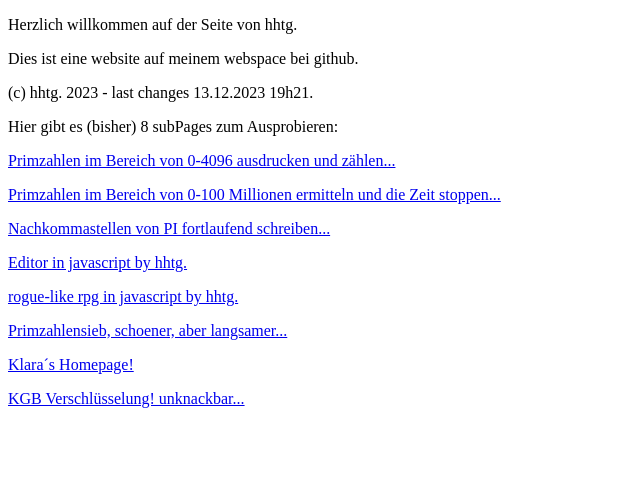
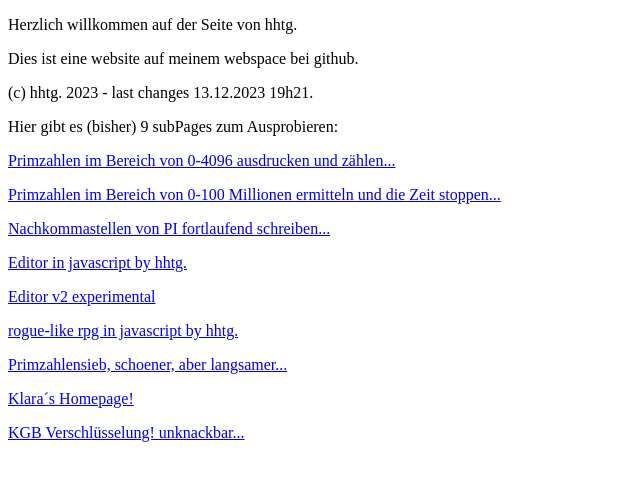
Before and after one commit to hhtg1968/hhtg1968.github.io, a plain HTML site: page index.html in a window 1280 px wide. Shown: the whole page, without its empty margins (0-640 px from the left). Drawn offline with Linux system fonts and the light colour scheme.

Commit message:
Update index.html

```diff
--- a/index.html
+++ b/index.html
@@ -8,11 +8,12 @@
 <p>Herzlich willkommen auf der Seite von hhtg.</p>
 <p>Dies ist eine website auf meinem webspace bei github.</p>
 <p>(c) hhtg. 2023 - last changes 13.12.2023 19h21.</p>
-<p>Hier gibt es (bisher) 8 subPages zum Ausprobieren:</p>
+<p>Hier gibt es (bisher) 9 subPages zum Ausprobieren:</p>
 <p><a href="primeprint.html">Primzahlen im Bereich von 0-4096 ausdrucken und zählen...</a></p>
 <p><a href="primebench.html">Primzahlen im Bereich von 0-100 Millionen ermitteln und die Zeit stoppen...</a></p>
 <p><a href="pi-spigot.html">Nachkommastellen von PI fortlaufend schreiben...</a></p>
 <p><a href="editor.html">Editor in javascript by hhtg.</a></p>
+<p><a href="editor2.html">Editor v2 experimental</a></p>
 <p><a href="rpg2.html">rogue-like rpg in javascript by hhtg.</a></p>
 <p><a href="primJS.html">Primzahlensieb, schoener, aber langsamer...</a></p>
 <p><a href="/klara/index.html">Klara´s Homepage!</a></p><p><a href="crypt.html">KGB Verschlüsselung! unknackbar...</a></p>
```
